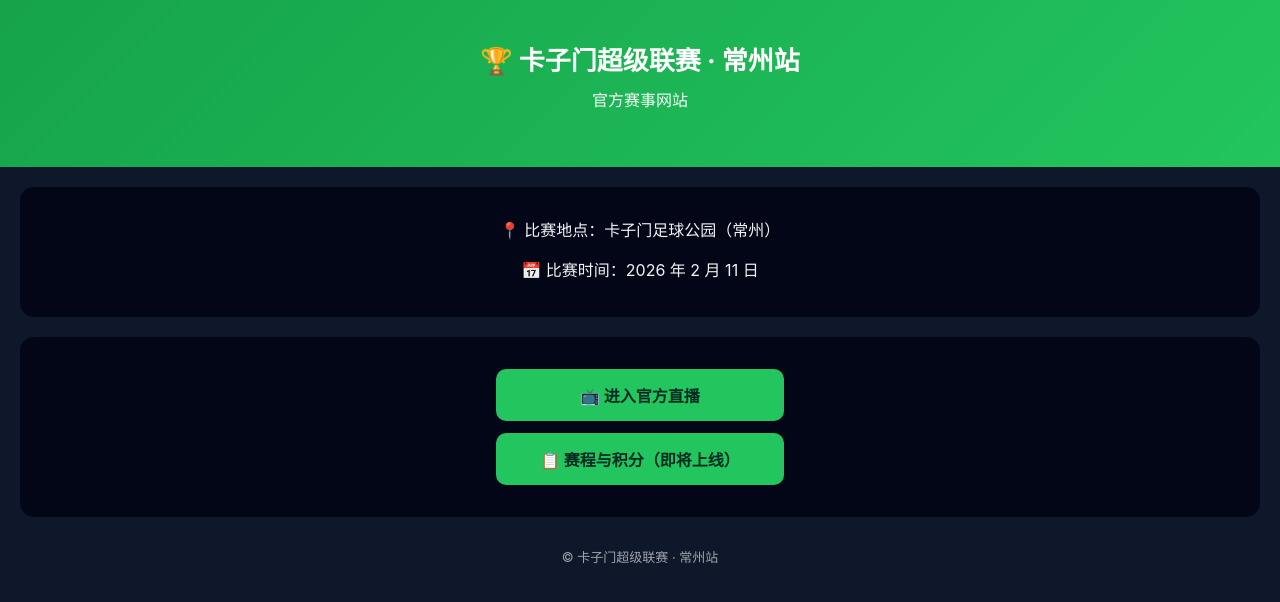
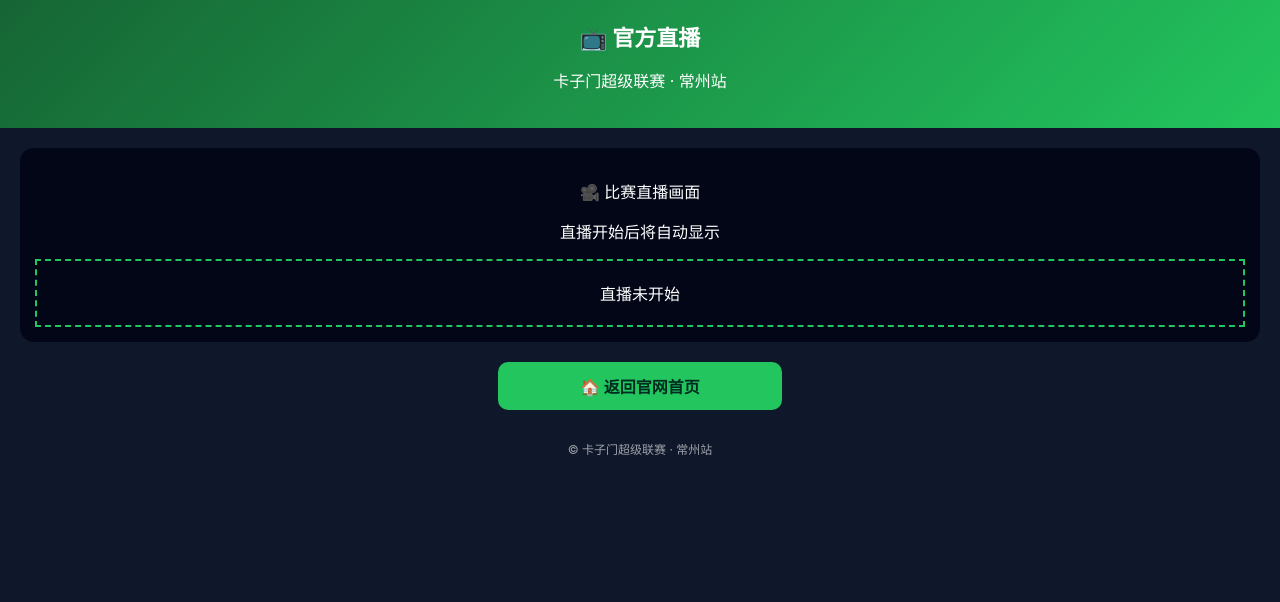
Before and after one commit to hothaoxrxah8844-star/tianze-cup, a plain HTML site: page live.html in a window 1280 px wide. Drawn offline with Linux system fonts and the light colour scheme.

Commit message:
更新 live.html

```diff
--- a/live.html
+++ b/live.html
@@ -3,7 +3,7 @@
 <head>
   <meta charset="UTF-8" />
   <meta name="viewport" content="width=device-width, initial-scale=1.0" />
-  <title>卡子门超级联赛 · 常州站</title>
+  <title>📺 官方直播｜卡子门超级联赛·常州站</title>
   <style>
     body {
       margin: 0;
@@ -13,38 +13,33 @@
       text-align: center;
     }
     header {
-      padding: 40px 20px;
-      background: linear-gradient(135deg, #16a34a, #22c55e);
+      padding: 20px;
+      background: linear-gradient(135deg, #166534, #22c55e);
     }
     h1 {
       margin: 0;
-      font-size: 26px;
-    }
-    p {
-      margin-top: 10px;
-      font-size: 16px;
-      opacity: 0.95;
+      font-size: 22px;
     }
     .card {
+      margin: 20px;
+      padding: 15px;
       background: #020617;
-      margin: 20px;
-      padding: 20px;
       border-radius: 14px;
     }
     .btn {
       display: block;
       margin: 12px auto;
-      padding: 14px;
-      max-width: 260px;
+      padding: 12px;
       background: #22c55e;
       color: #022c22;
       text-decoration: none;
       font-weight: bold;
       border-radius: 10px;
+      max-width: 260px;
     }
     footer {
       margin: 30px 0;
-      font-size: 13px;
+      font-size: 12px;
       opacity: 0.6;
     }
   </style>
@@ -53,19 +48,21 @@
 <body>
 
 <header>
-    <h1>🏆 卡子门超级联赛 · 常州站</h1>
-    <p>官方赛事网站</p>
+  <h1>📺 官方直播</h1>
+  <p>卡子门超级联赛 · 常州站</p>
 </header>
 
 <div class="card">
-    <p>📍 比赛地点：卡子门足球公园（常州）</p>
-    <p>📅 比赛时间：2026 年 2 月 11 日</p>
+  <p>🎥 比赛直播画面</p>
+  <p>直播开始后将自动显示</p>
+
+  <!-- 以后把这里换成 B站 / 抖音 iframe -->
+  <div style="margin-top:15px; padding:20px; border:2px dashed #22c55e;">
+    直播未开始
+  </div>
 </div>
 
-  <div class="card">
-    <a class="btn" href="live.html">📺 进入官方直播</a>
-    <a class="btn" href="#">📋 赛程与积分（即将上线）</a>
-  </div>
+<a class="btn" href="index.html">🏠 返回官网首页</a>
 
 <footer>
   © 卡子门超级联赛 · 常州站
```
Lines whose indentation alone changed are shown as unchanged.
